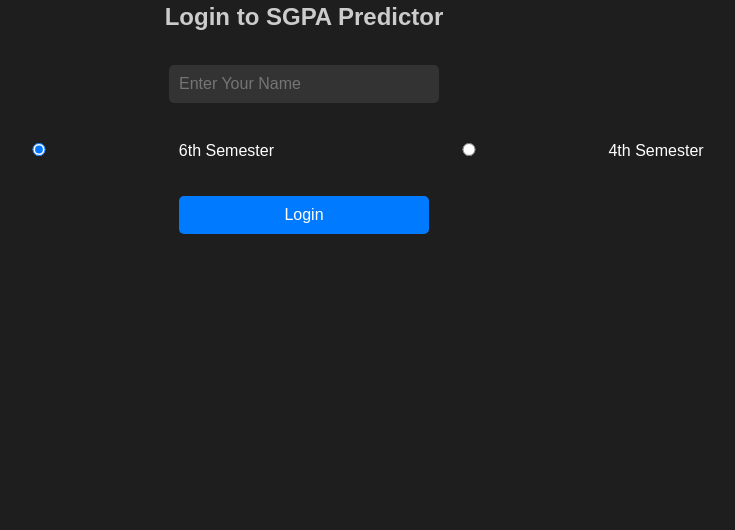
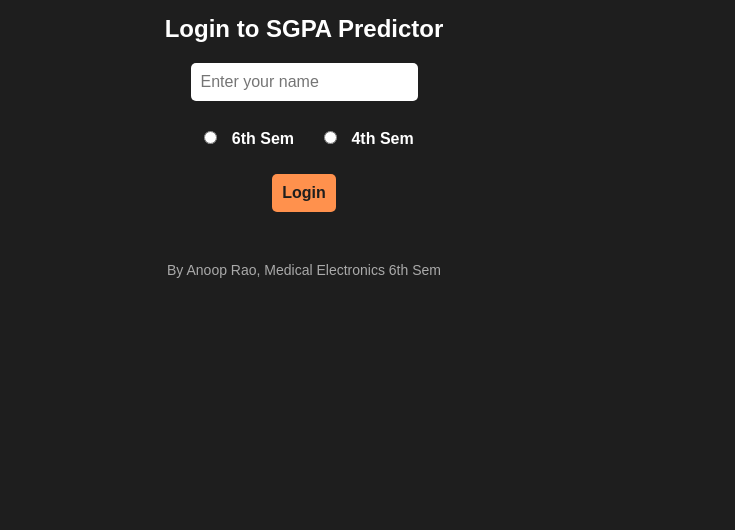
Before and after one commit to RaoHub8/SGPA-, a plain HTML site: page index.html in a window 1280 px wide. Shown: the part 326-856 px from the top of the page, without its empty margins (336-1071 px from the left). Before the commit the page ends 800 px from the top, so only its background shows below. Drawn offline with Linux system fonts and the light colour scheme.

Commit message:
Update index.html

```diff
--- a/index.html
+++ b/index.html
@@ -1,29 +1,56 @@
-<!-- index.html -->
 <!DOCTYPE html>
 <html lang="en">
 <head>
   <meta charset="UTF-8">
   <title>Login | SGPA Predictor</title>
-  <link rel="stylesheet" href="index.css">
+  <meta name="viewport" content="width=device-width, initial-scale=1.0">
   <style>
     body {
       background: #1e1e1e;
       color: #fff;
-      font-family: Arial;
+      font-family: Arial, sans-serif;
       display: flex;
+      flex-direction: column;
+      align-items: center;
       justify-content: center;
-      align-items: center;
-      height: 100vh;
-      flex-direction: column;
+      min-height: 100vh;
+      padding: 20px;
     }
-    input, button, label {
+    h1, h2 {
+      text-align: center;
+      margin-bottom: 10px;
+    }
+    input, button {
       padding: 10px;
       margin: 10px;
       font-size: 16px;
+      border: none;
+      border-radius: 5px;
     }
-    .sem-selector {
+    button {
+      background-color: #ff914d;
+      color: #1e1e1e;
+      font-weight: bold;
+      cursor: pointer;
+      transition: background 0.3s ease;
+    }
+    button:hover {
+      background-color: #ff7b26;
+    }
+    .footer {
+      margin-top: 40px;
+      font-size: 14px;
+      color: #aaa;
+      text-align: center;
+    }
+    .radio-group {
       display: flex;
+      justify-content: center;
       gap: 20px;
+      margin: 10px 0;
+    }
+    label {
+      font-weight: bold;
     }
   </style>
 </head>
@@ -31,19 +58,21 @@
   <h1>MEDICAL ELECTRONICS</h1>
   <h2>Login to SGPA Predictor</h2>
 
-  <input type="text" id="name" placeholder="Enter Your Name">
+  <input type="text" id="name" placeholder="Enter your name" />
 
-  <div class="sem-selector">
-    <label><input type="radio" name="sem" value="6" checked> 6th Semester</label>
-    <label><input type="radio" name="sem" value="4"> 4th Semester</label>
+  <div class="radio-group">
+    <label><input type="radio" name="sem" value="6"> 6th Sem</label>
+    <label><input type="radio" name="sem" value="4"> 4th Sem</label>
   </div>
 
   <button onclick="login()">Login</button>
 
+  <div class="footer">By Anoop Rao, Medical Electronics 6th Sem</div>
+
   <script>
     function login() {
-    const name = document.getElementById("name").value;
-    const sem = document.querySelector('input[name="sem"]:checked').value;
+      const name = document.getElementById("name").value.trim();
+      const sem = document.querySelector('input[name="sem"]:checked')?.value;
 
       if (!name || !sem) {
         alert("Please enter your name and select semester.");
@@ -57,7 +86,7 @@
       })
       .then(res => res.json())
       .then(data => {
-      if (data.name) {
+        if (data.name || data.message === "Login successful") {
           localStorage.setItem("name", name);
           localStorage.setItem("semester", sem);
           const redirectPage = sem === "6" ? "predictor.html" : "predictor4.html";
```
Lines whose indentation alone changed are shown as unchanged.
